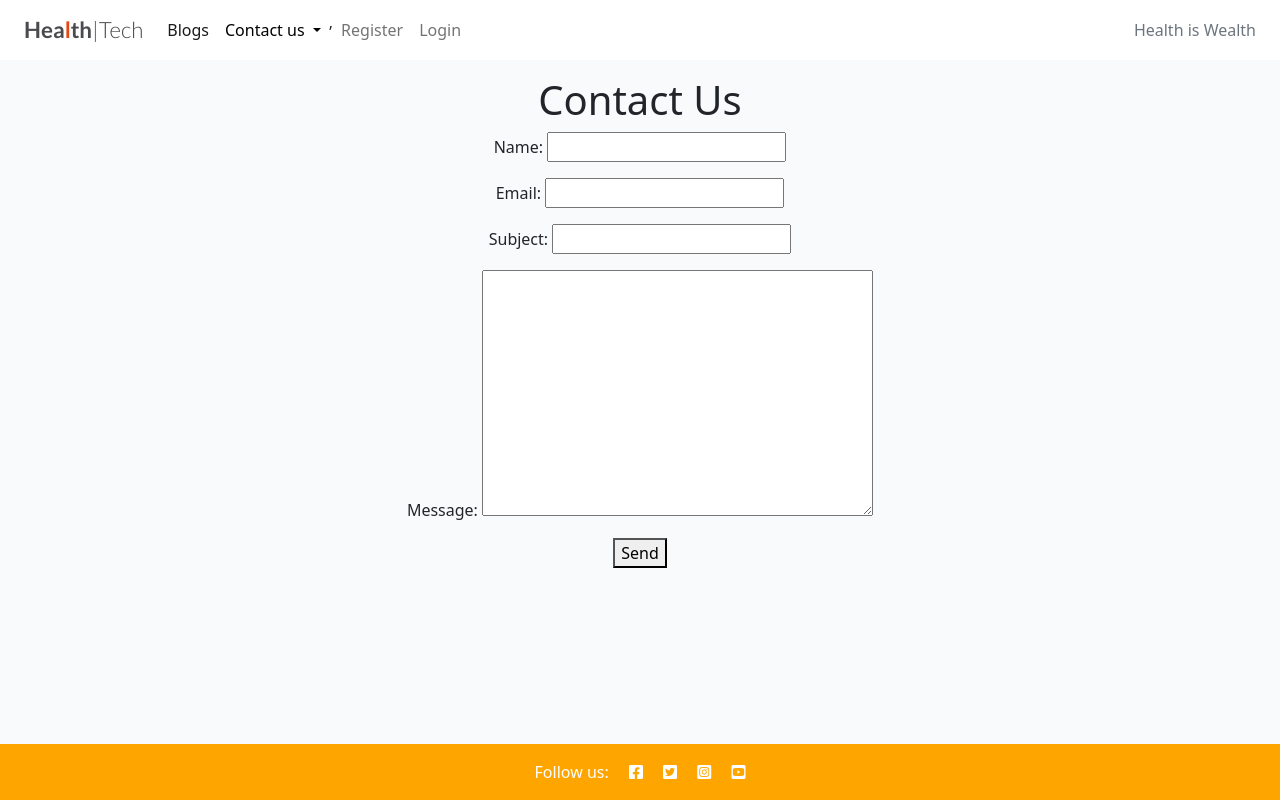
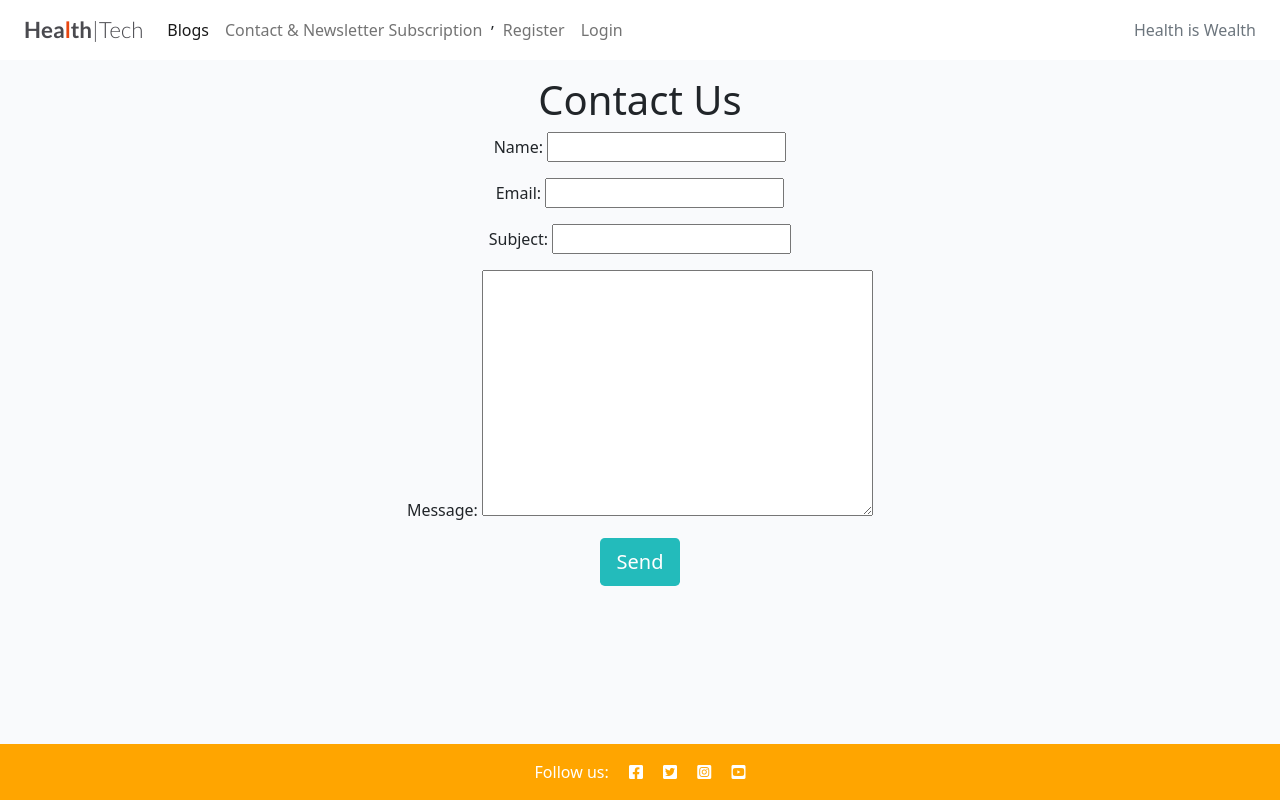
Before and after one commit to SamAkinbile/HealthTechBlog, a Django app: page /contact/ in a window 1280 px wide. Run offline with Django 3.2, Linux system fonts and the light colour scheme.

Commit message:
button fine tune and all clean up

```diff
--- a/blog/templates/blog/contact_form.html
+++ b/blog/templates/blog/contact_form.html
@@ -19,7 +19,7 @@
     <form method="post">
         {% csrf_token %}
         {{ form.as_p }}
-        <button type="submit">Send</button>
+        <button type="submit" class="btn btn-signup btn-lg">Send</button>
     </form>
     {% if messages %}
 
--- a/blog/templates/blog/newsletter_subscription.html
+++ b/blog/templates/blog/newsletter_subscription.html
@@ -20,7 +20,7 @@
     <form method="post">
         {% csrf_token %}
         {{ form.as_p }}
-        <button type="submit" class="btn btn-primary">Subscribe</button>
+        <button type="submit" class="btn btn-signup btn-lg"> Subscribe</button>
     </form>
     {% if messages %}
         <ul>
--- a/templates/base.html
+++ b/templates/base.html
@@ -37,11 +37,12 @@
                 <ul class="navbar-nav me-auto mb-2 mb-lg-0">
                     <li class="nav-item">
                         <a class="nav-link active" aria-current="page" href="{% url 'home' %}">Blogs</a>
+
                     </li>
 
                       <li class="nav-item dropdown">
-                        <a class="nav-link dropdown-toggle text-black font-weight-bold" href="#" id="dropdownMenuLink" data-bs-toggle="dropdown" aria-expanded="false">
-                            Contact us
+                        <a class="nav-link" href="#" data-bs-toggle="dropdown" aria-expanded="false">
+                            Contact & Newsletter Subscription
                         </a>
                         <ul class="dropdown-menu border-0" aria-labelledby="dropdownMenuLink">
                             <li><a class="dropdown-item" href="{% url 'contact_form' %}">Contact Us</a></li>
```
